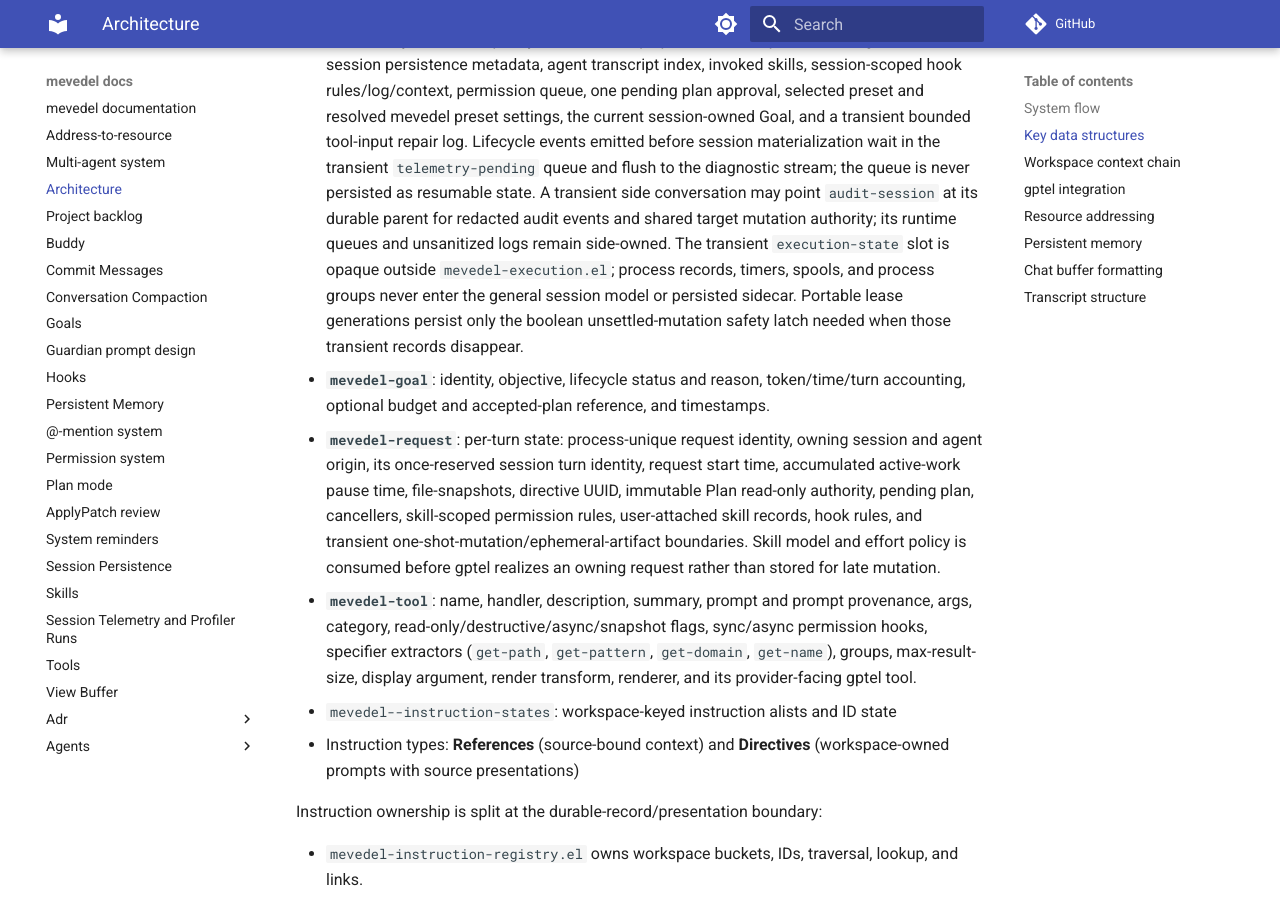
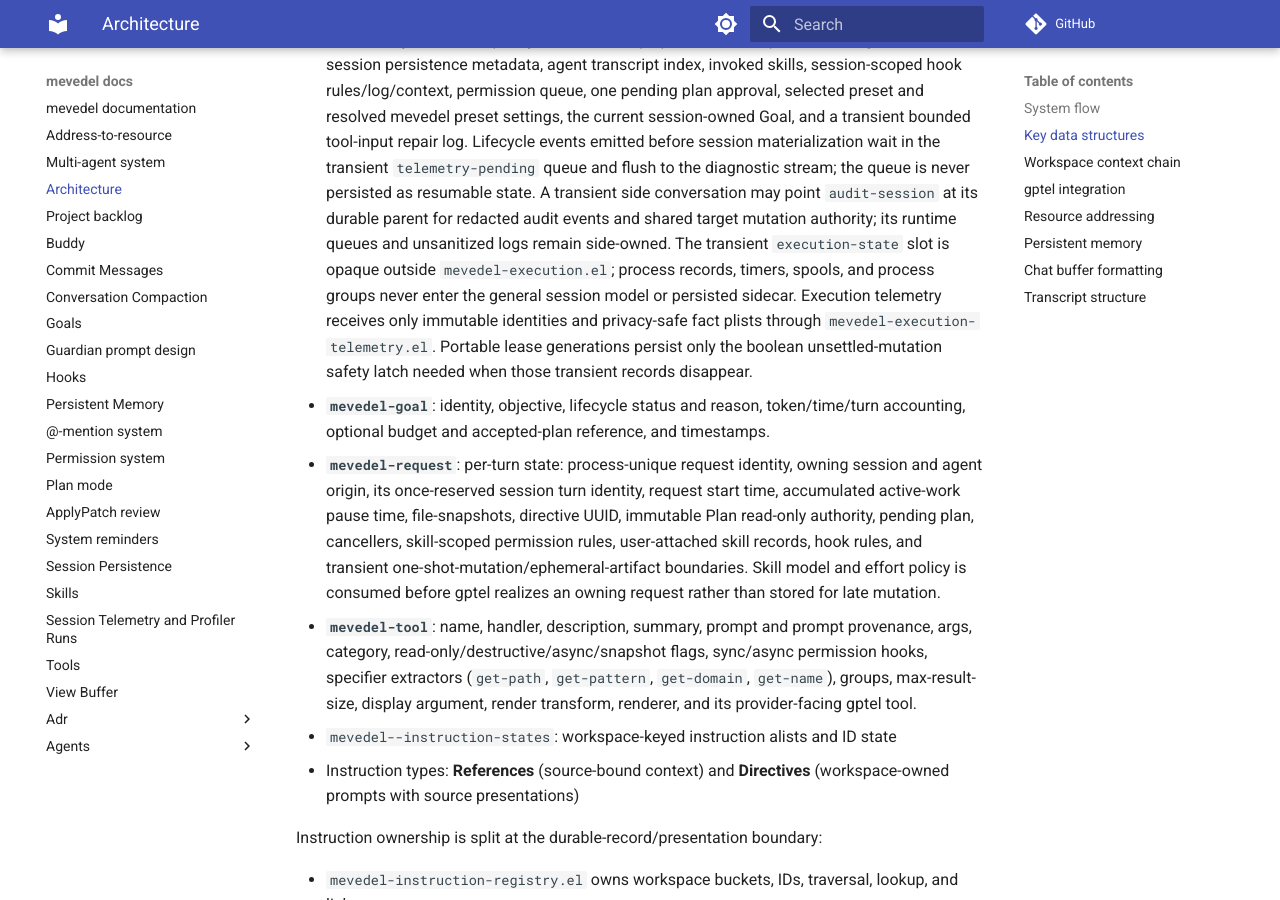
Before and after one commit to FrauH0lle/mevedel, an MkDocs documentation site: the page built from docs/architecture.md, in a window 1280 px wide and 900 px high, scrolled down 2432 px. Built offline with MkDocs 1.6.1 and Material for MkDocs 9.7.7, drawn with Linux system fonts in a browser that asks for light colours; comment, search, counter and statistics services are not loaded; some of the changed text lies outside the part shown.

Commit message:
refactor(execution): Extract telemetry adapter

```diff
--- a/docs/architecture.md
+++ b/docs/architecture.md
@@ -96,7 +96,9 @@
   remain side-owned. The transient
   `execution-state` slot is opaque outside
   `mevedel-execution.el`; process records, timers, spools, and process groups
-  never enter the general session model or persisted sidecar. Portable lease
+  never enter the general session model or persisted sidecar. Execution
+  telemetry receives only immutable identities and privacy-safe fact plists
+  through `mevedel-execution-telemetry.el`. Portable lease
   generations persist only the boolean unsettled-mutation safety latch needed
   when those transient records disappear.
 - **`mevedel-goal`**: identity, objective, lifecycle status and reason,
@@ -260,6 +262,10 @@
 Bash scheduler. The Bash adapter also captures its analyzed exit-outcome
 resolver at spawn, so later observations derive the same canonical facts
 without moving command semantics into the process module.
+
+`mevedel-execution-telemetry.el` owns privacy-safe execution event projection,
+sandbox attempt summaries, Eask workload recognition, and optional GNU time
+resource capture. It never receives a live execution record.
 
 `mevedel-transport.el` answers one question: is this Emacs already inside a
 remote operation?  Durable target I/O started from a timer, a process
```
Also changed, not shown: AGENTS.md (+1 -0 lines), docs/telemetry.md (+3 -2 lines), 8 other files.
